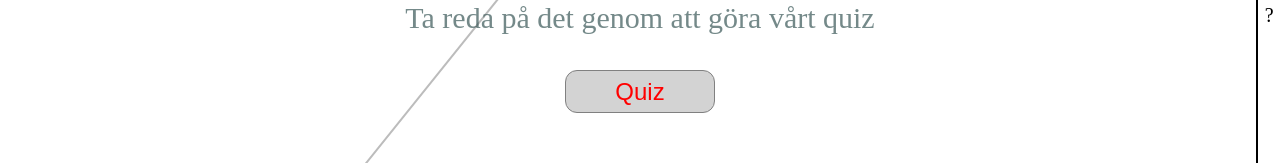
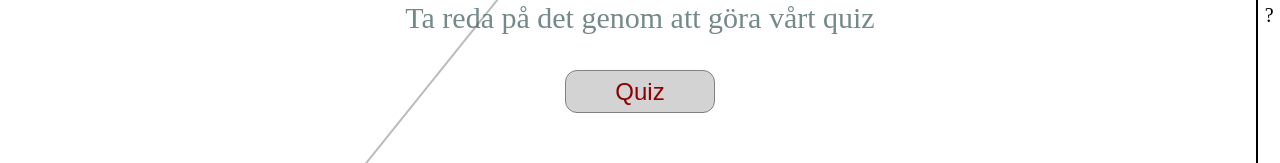
Before and after one commit to ellinorwase/how-to-git, a React (Create React App) app: page / in a window 1280 px wide. Shown: the part 600-763 px from the top of the page. Built offline with nearby package versions, Linux system fonts and the light colour scheme; a web font is replaced by a local one.

Commit message:
edit quiz btn

```diff
--- a/src/css/start.css
+++ b/src/css/start.css
@@ -168,7 +168,7 @@
   /* background-color: rgba(230, 11, 11, 0.849); */
   /* background-color: lightgrey; */
   background-color: lightgrey;
-  color: red;
+  color: darkred;
   width: 150px;
   height: 43px;
   border-radius: 12px;
@@ -185,12 +185,11 @@
   color: white;
 }
 
-.quiz-btn>a{
+/* .quiz-btn>a{
   background-color: lightgrey;
-  color: red;
   text-decoration: none;
 
-}
+}   */
 
 .quiz-star-div{
   text-align: center;
```
